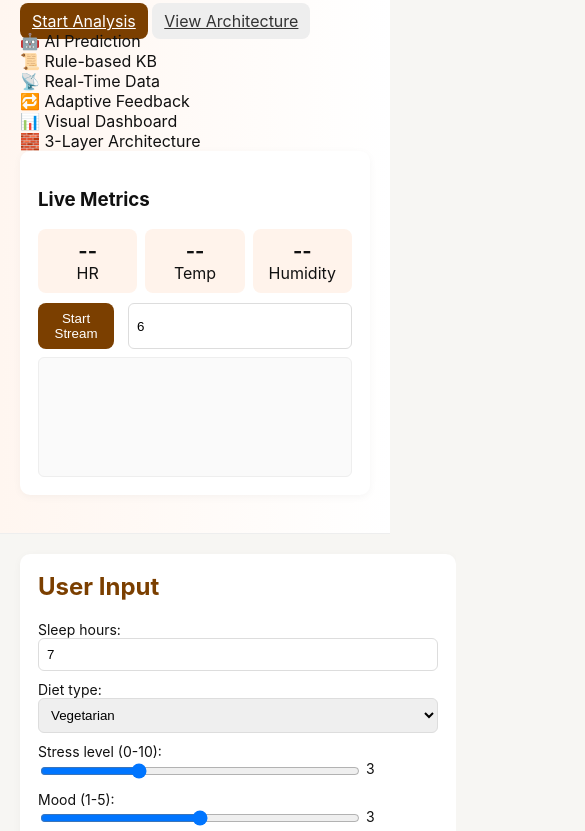
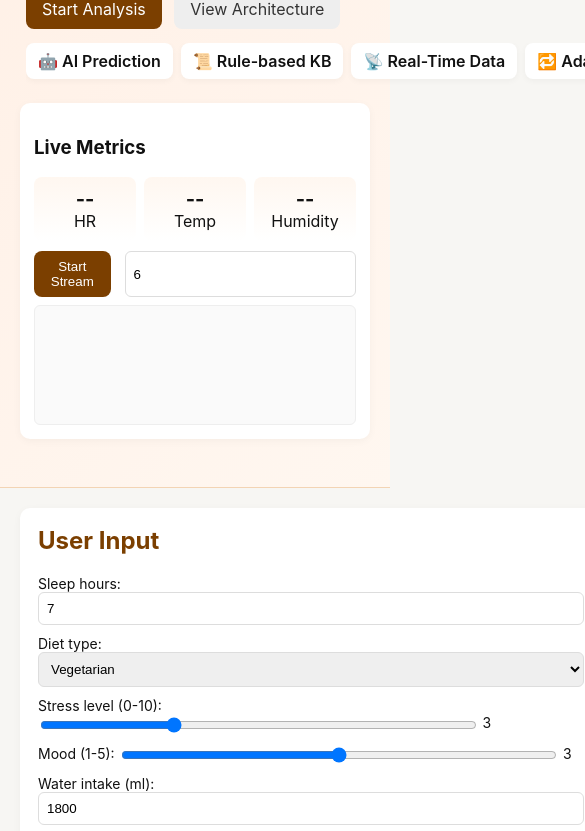
Before and after one commit to chetangore007/MINOR-PROJECT, a plain HTML site: page index.html in a window 390 px wide. Shown: the part 137-968 px from the top of the page, 585 px wide, since content can reach past the window. Drawn offline with nearby package versions, Linux system fonts and the light colour scheme.

Commit message:
Update styles.css

```diff
--- a/styles.css
+++ b/styles.css
@@ -4,7 +4,10 @@
   --accent:#7b3f00;
   --muted:#6b6b6b;
   --accent-2:#e07b39;
+  --success:#2e8b57;
 }
+
+/* base */
 *{box-sizing:border-box}
 body{
   margin:0;
@@ -17,6 +20,7 @@
 .site-header h1{margin:0;font-size:22px;color:var(--accent)}
 .muted{color:var(--muted);font-size:13px}
 
+/* grid & cards */
 .grid{display:grid;grid-template-columns:2fr 1fr;gap:18px;align-items:start}
 .card{background:var(--card);padding:18px;border-radius:10px;box-shadow:0 2px 8px rgba(20,20,20,0.04)}
 .card.wide{grid-column:1/3}
@@ -39,7 +43,6 @@
 .result-right{flex:1;background:#fff9f2;padding:10px;border-radius:8px}
 .votes-area{font-size:14px;color:var(--muted);margin-top:6px}
 #recs ul{margin:8px 0 0 16px}
-  .charts{margin-top:12px}
 .table{overflow:auto;padding:8px;border-radius:6px;background:#fff}
 .site-footer{padding:12px 0;text-align:center;margin-top:20px;color:var(--muted)}
 @media(max-width:880px){
@@ -47,3 +50,46 @@
   .card.wide{grid-column:1}
   .result-panel{flex-direction:column}
 }
+
+/* -------- New styles: Hero, Features, Architecture, Feedback -------- */
+.hero {
+  background: linear-gradient(135deg, #fff0e6, #fff7f0);
+  padding: 28px 0;
+  border-bottom: 1px solid #f3d4b4;
+}
+.hero-inner { display:flex; gap:18px; align-items:flex-start; }
+.hero-left { flex:1; padding-left:6px; }
+.hero-right { width:360px; }
+.hero h1 { font-size:28px; color:var(--accent); margin:4px 0; }
+.hero-sub { margin-top:6px; font-size:15px; color:#6b4e35; }
+
+.hero-ctas { margin-top:12px; }
+.hero-btn { margin-right:8px; padding:10px 16px; border-radius:8px; text-decoration:none; display:inline-block; }
+
+.feature-strip { display:flex; gap:8px; margin-top:14px; overflow:auto; padding-bottom:6px; }
+.fs-item { background:var(--card); padding:8px 12px; border-radius:8px; box-shadow:0 2px 6px rgba(0,0,0,0.04); font-weight:600; white-space:nowrap; }
+
+.hero-card { padding:14px; border-radius:10px; }
+.hero-metrics .metric { background: linear-gradient(180deg,#fff7f0,#fff); }
+
+/* XAI box */
+.xai-box { margin-top:12px; background:linear-gradient(180deg,#fffdf6,#fff9f2); padding:10px; border-radius:8px; }
+
+/* architecture */
+.arch-grid { display:flex; gap:14px; margin-top:12px; }
+.arch-box { flex:1; background:linear-gradient(180deg,#fff,#fff8f3); padding:12px; border-radius:8px; border:1px solid #f0e1d2; }
+.arch-box h3 { margin:0 0 6px 0; color:#7a3a00; }
+
+/* feedback */
+.feedback input[type="range"] { width:240px; }
+#feedbackValue { font-weight:700; color:var(--accent-2); margin-left:6px; }
+
+/* small responsive tweaks */
+@media(max-width:980px){
+  .hero-inner { flex-direction:column; }
+  .hero-right { width:100%; order:2; }
+}
+
+/* subtle animations */
+.card, .hero-card, .arch-box, .fs-item { transition: transform .18s ease, box-shadow .18s ease; }
+.card:hover, .hero-card:hover, .arch-box:hover { transform: translateY(-4px); box-shadow:0 6px 18px rgba(0,0,0,0.06); }
```
Lines whose indentation alone changed are shown as unchanged.
